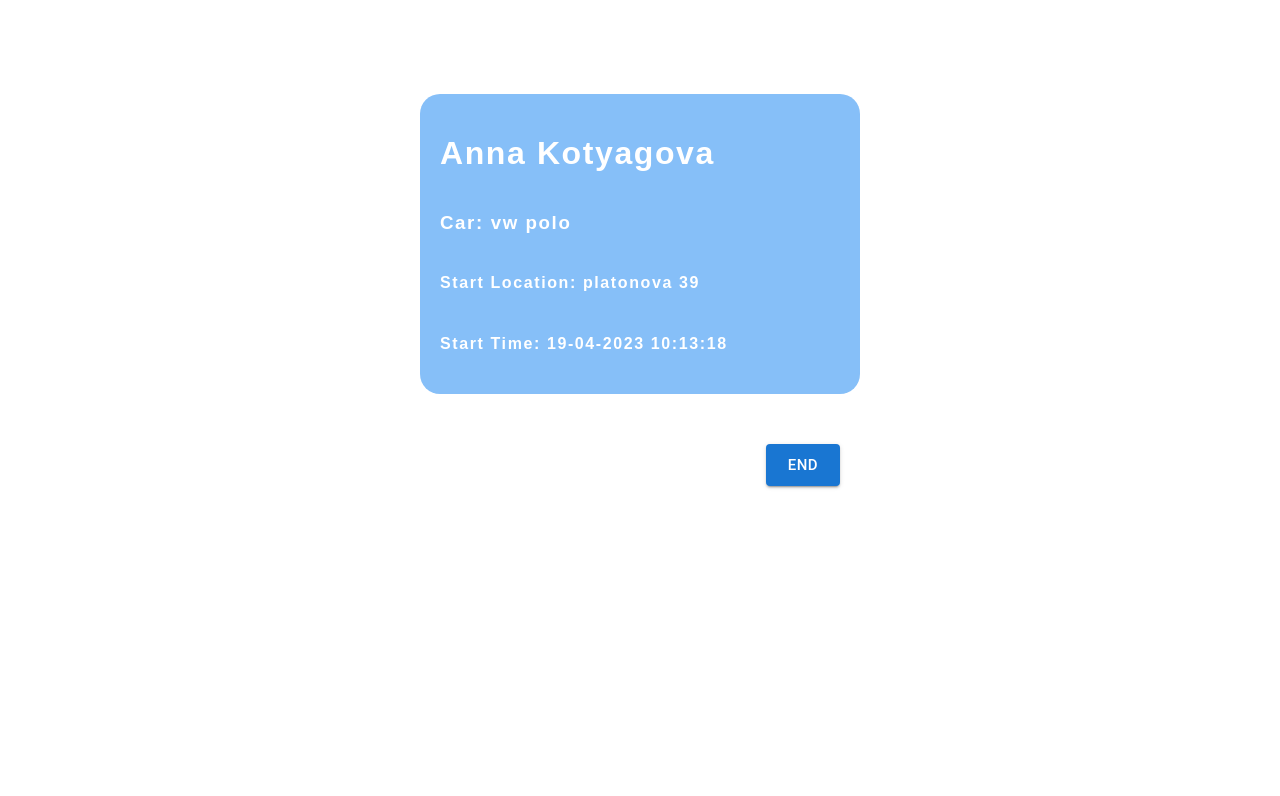
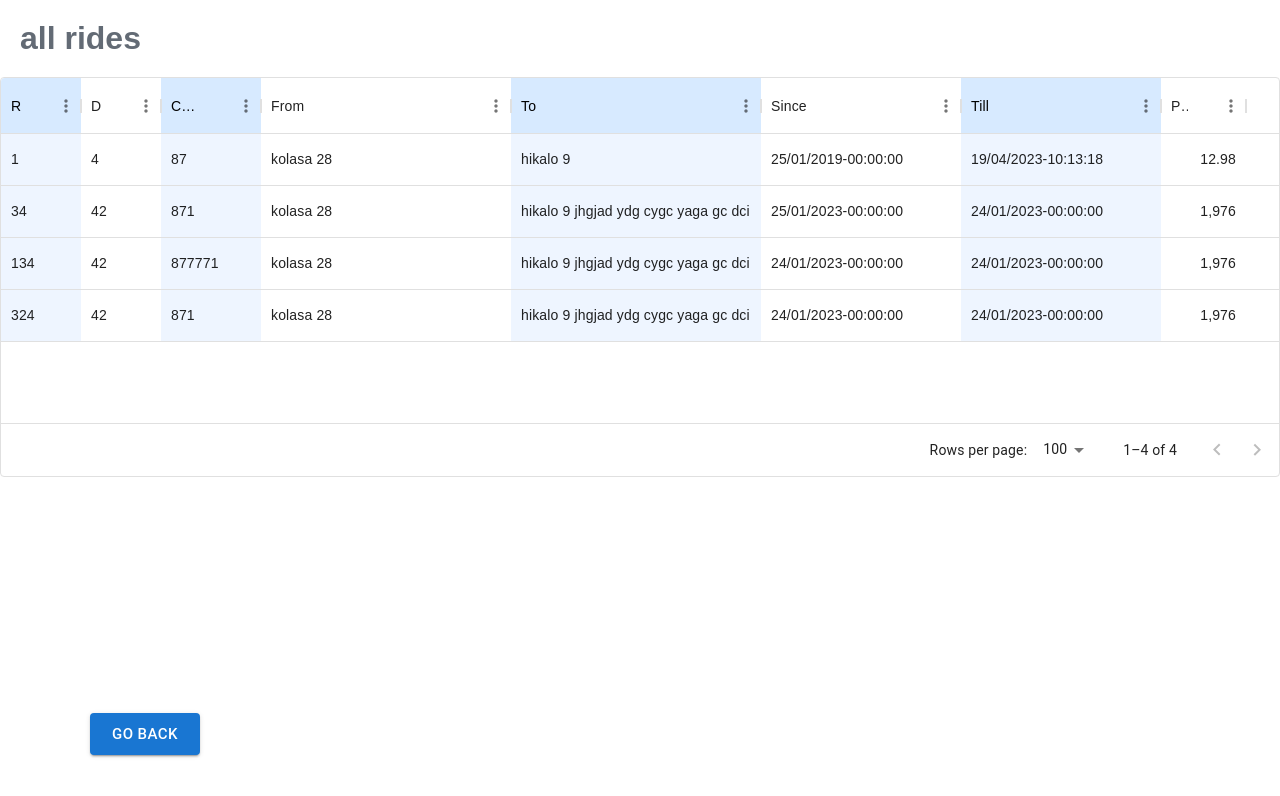
Before and after one commit to hannakot62/carsharing, a React (Create React App) app in the folder front/: page / in a window 1280 px wide. Shown: the top 796 px of the page. Built offline with nearby package versions, Linux system fonts and the light colour scheme.

Commit message:
rides PAGE

```diff
--- a/front/package.json
+++ b/front/package.json
@@ -7,6 +7,7 @@
     "@emotion/styled": "^11.10.6",
     "@mui/icons-material": "^5.11.16",
     "@mui/material": "^5.12.1",
+    "@mui/x-data-grid": "^6.2.0",
     "@mui/x-date-pickers": "^6.2.0",
     "@testing-library/jest-dom": "^5.16.5",
     "@testing-library/react": "^13.4.0",
--- a/front/src/App.css
+++ b/front/src/App.css
@@ -2,5 +2,7 @@
     --primary-blue: #1976d2;
     --light-blue: #86bff8;
     --super-light-blue: #d7eaff;
-
+    --primary-gray: #636b75;
+    --light-gray: #eaeaea;
+    --extra-light-blue: #eef5ff
 }
--- a/front/src/App.tsx
+++ b/front/src/App.tsx
@@ -7,6 +7,7 @@ import { LocalizationProvider } from '@mui/x-date-pickers'
 import StartUser from './pages/StartUser/StartUser'
 import Book from './pages/Book/Book'
 import Rent from './pages/Rent/Rent'
+import Rides from './pages/Rides/Rides'
 
 function App() {
     return (
@@ -14,8 +15,7 @@ function App() {
             <div className="App">
                 {/*<SignIn />*/}
                 {/*<SignUp />*/}
-                <Rent />
-            </div>
+<Rides/>            </div>
         </LocalizationProvider>
     )
 }
--- /dev/null
+++ b/front/src/components/Ride/Ride.module.css
@@ -0,0 +1,33 @@
+.container{
+    background-color: var(--super-light-blue);
+    padding: 20px;
+    margin: 10px;
+    border-radius: 10px;
+    width: 80%;
+    display: flex;
+    flex-direction: row;
+    justify-content: space-between;
+}
+.adminInfo{
+
+}
+.time{
+color:var(--primary-gray)
+}
+h4{
+    color: var(--primary-blue);
+}
+.places{
+    background-color: white;
+    padding: 10px;
+    border-radius: 10px;
+    width: 100%;
+}
+h5{
+    margin: 0;
+}
+.admin{
+display: flex;
+    flex-direction: column;
+    justify-content: space-between;
+}
--- /dev/null
+++ b/front/src/components/RideList/RideList.module.css
@@ -0,0 +1,8 @@
+.container{
+width: 100%;
+    display: flex;
+    flex-direction: column;
+    justify-content: start;
+    align-items: center;
+    padding: 50px 0;
+}
--- /dev/null
+++ b/front/src/pages/Rides/Rides.module.css
@@ -0,0 +1,46 @@
+.container{
+    display: flex;
+    flex-direction: column;
+    justify-content: center;
+    align-items: start;
+}
+
+.btn{
+    bottom: 3em;
+    left: 6em;
+}
+
+.name{
+    margin: 20px;
+    color: var(--primary-gray);
+    font-size: 2em;
+}
+
+.gridContainer{
+    height: 400px;
+    width: 100%;
+}
+
+.gridHeader{
+    background-color: var(--super-light-blue);
+    font-family: Arial;
+    font-weight: bold;
+    color: black;
+}
+.gridHeader2{
+    background-color: var(--light-gray);
+    font-family: Arial;
+    font-weight: bold;
+    color: black;
+}
+
+.gridColumn{
+    background-color: var(--extra-light-blue);
+}
+.cell{
+    display: flex;
+    flex-direction: row;
+    -webkit-justify-content: flex-start;
+    justify-content: flex-start;
+    text-align: left;
+}
--- a/front/src/pages/Rides/Rides.tsx
+++ b/front/src/pages/Rides/Rides.tsx
@@ -1,7 +1,78 @@
 import React from 'react'
+import style from './Rides.module.css'
+import { Button } from '@mui/material'
+import { DataGrid, GridRowsProp } from '@mui/x-data-grid'
+import { adminRidesColumns } from './adminRidesColumns'
+import dayjs from 'dayjs'
+import { userRidesColumns } from './userRidesColumns'
 
-const MyComponent = () => {
-    return <div></div>
+const Rides: React.FC = () => {
+    const isAdmin = true
+
+    //todo user and their role
+    //тавить ride id в id, форматировать дату в строку
+    const columns = isAdmin ? adminRidesColumns : userRidesColumns
+    const fullname = 'hannakot'
+    const rows: GridRowsProp = [
+        {
+            id: '1',
+            id_driver: '4',
+            id_car: '87',
+            start_point: 'kolasa 28',
+            end_point: 'hikalo 9',
+            start_time: dayjs('2019-01-25').format('DD/MM/YYYY-HH:mm:ss'),
+            end_time: dayjs(new Date()).format('DD/MM/YYYY-HH:mm:ss'),
+            price: 12.98
+        },
+        {
+            id: '34',
+            id_driver: '42',
+            id_car: '871',
+            start_point: 'kolasa 28',
+            end_point: 'hikalo 9 jhgjad ydg cygc yaga gc dci',
+            start_time: dayjs('2023-01-25').format('DD/MM/YYYY-HH:mm:ss'),
+            end_time: dayjs('2023-01-24').format('DD/MM/YYYY-HH:mm:ss'),
+            price: 1976
+        },
+        {
+            id: '134',
+            id_driver: '42',
+            id_car: '877771',
+            start_point: 'kolasa 28',
+            end_point: 'hikalo 9 jhgjad ydg cygc yaga gc dci',
+            start_time: dayjs('2023-01-24').format('DD/MM/YYYY-HH:mm:ss'),
+            end_time: dayjs('2023-01-24').format('DD/MM/YYYY-HH:mm:ss'),
+            price: 1976
+        },
+        {
+            id: '324',
+            id_driver: '42',
+            id_car: '871',
+            start_point: 'kolasa 28',
+            end_point: 'hikalo 9 jhgjad ydg cygc yaga gc dci',
+            start_time: dayjs('2023-01-24').format('DD/MM/YYYY-HH:mm:ss'),
+            end_time: dayjs('2023-01-24').format('DD/MM/YYYY-HH:mm:ss'),
+            price: 1976
+        }
+    ]
+
+    return (
+        <div className={style.container}>
+            <h4 className={style.name}>{isAdmin ? 'all' : fullname} rides</h4>
+            <div className={style.gridContainer}>
+                <DataGrid columns={columns} rows={rows} />
+            </div>
+
+            <Button
+                sx={{ position: 'fixed' }}
+                size={'large'}
+                className={style.btn}
+                variant={'contained'}
+            >
+                Go Back
+            </Button>
+        </div>
+    )
 }
 
-export default MyComponent
+export default Rides
--- /dev/null
+++ b/front/src/pages/Rides/adminRidesColumns.ts
@@ -0,0 +1,71 @@
+import { GridColDef } from '@mui/x-data-grid'
+import style from './Rides.module.css'
+
+export const adminRidesColumns: GridColDef[] = [
+    {
+        field: 'id',
+        headerName: 'Ride ID',
+        width: 80,
+        editable: false,
+        type: 'string',
+        headerClassName: style.gridHeader,
+        cellClassName: style.gridColumn
+    },
+    {
+        field: 'id_driver',
+        headerName: 'Driver ID',
+        width: 80,
+        editable: false,
+        type: 'string'
+    },
+    {
+        field: 'id_car',
+        headerName: 'Car Number',
+        width: 100,
+        editable: false,
+        type: 'string',
+        headerClassName: style.gridHeader,
+        cellClassName: style.gridColumn
+    },
+    {
+        field: 'start_point',
+        headerName: 'From',
+        width: 250,
+        editable: true,
+        type: 'string'
+    },
+    {
+        field: 'end_point',
+        headerName: 'To',
+        width: 250,
+        editable: true,
+        type: 'string',
+        headerClassName: style.gridHeader,
+        cellClassName: style.gridColumn
+    },
+    {
+        field: 'start_time',
+        headerName: 'Since',
+        width: 200,
+        editable: false,
+        type: 'string'
+    },
+    {
+        field: 'end_time',
+        headerName: 'Till',
+        width: 200,
+        editable: false,
+        type: 'string',
+        headerClassName: style.gridHeader,
+        cellClassName: style.gridColumn
+    },
+    {
+        field: 'price',
+        headerName: 'Price',
+        width: 85,
+        editable: false,
+        type: 'number',
+        cellClassName: style.cell,
+        headerAlign: 'left'
+    }
+]
--- /dev/null
+++ b/front/src/pages/Rides/userRidesColumns.ts
@@ -0,0 +1,55 @@
+import style from './Rides.module.css'
+import { GridColDef } from '@mui/x-data-grid'
+
+export const userRidesColumns: GridColDef[] = [
+    {
+        field: 'id_car',
+        headerName: 'Car Number',
+        width: 100,
+        editable: false,
+        type: 'string',
+        headerClassName: style.gridHeader,
+        cellClassName: style.gridColumn
+    },
+    {
+        field: 'start_point',
+        headerName: 'From',
+        width: 320,
+        editable: false,
+        type: 'string'
+    },
+    {
+        field: 'end_point',
+        headerName: 'To',
+        width: 320,
+        editable: false,
+        type: 'string',
+        headerClassName: style.gridHeader,
+        cellClassName: style.gridColumn
+    },
+    {
+        field: 'start_time',
+        headerName: 'Since',
+        width: 200,
+        editable: false,
+        type: 'string'
+    },
+    {
+        field: 'end_time',
+        headerName: 'Till',
+        width: 200,
+        editable: false,
+        type: 'string',
+        headerClassName: style.gridHeader,
+        cellClassName: style.gridColumn
+    },
+    {
+        field: 'price',
+        headerName: 'Price',
+        width: 85,
+        editable: false,
+        type: 'number',
+        cellClassName: style.cell,
+        headerAlign: 'left'
+    }
+]
```
Also changed, not shown: front/src/components/Ride/Ride.tsx (added, +53 -0 lines), front/src/components/RideList/RideList.tsx (added, +21 -0 lines), 1 other file (tests, documents, lock files or other folders).
